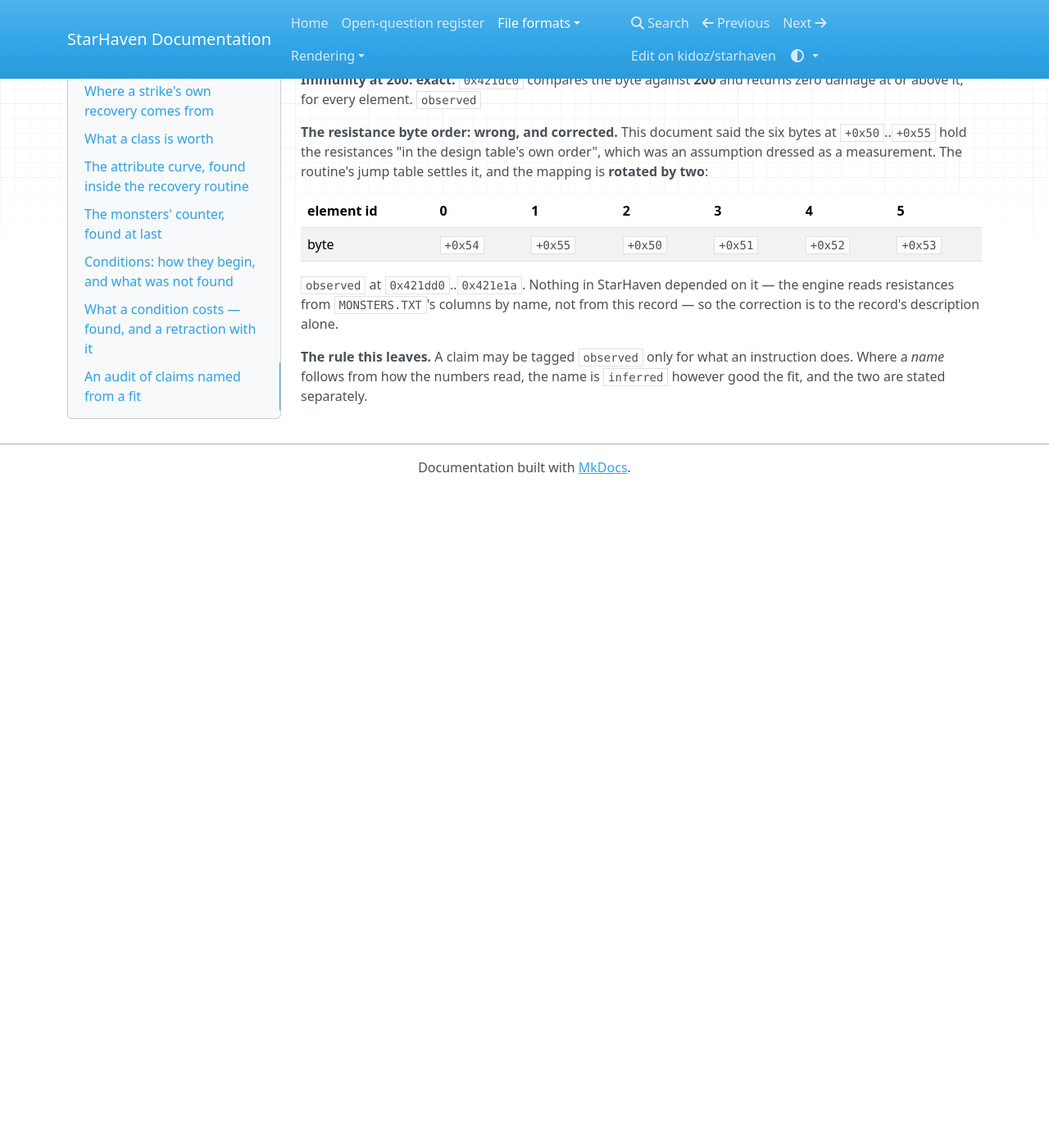
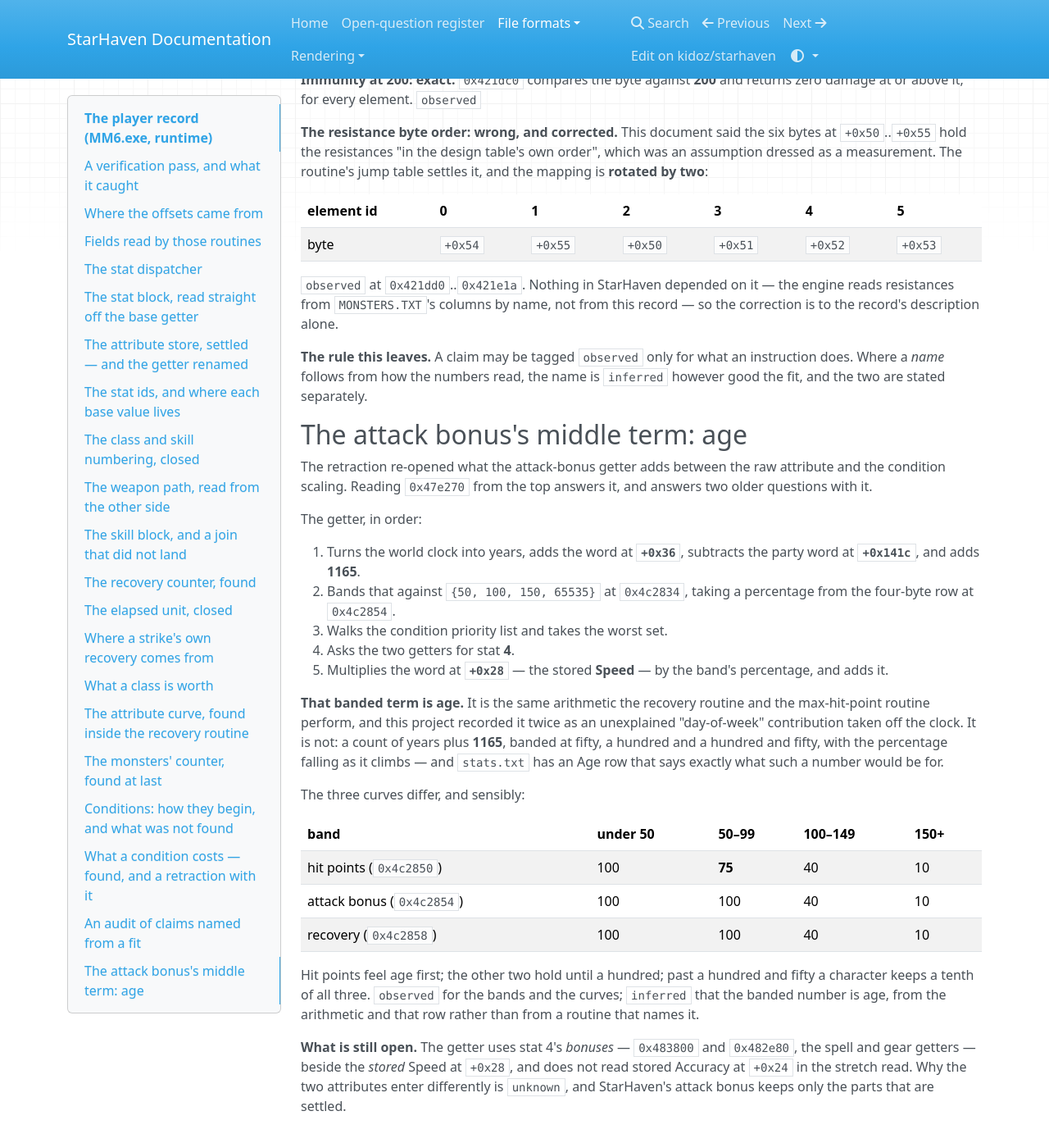
Before and after one commit to kidoz/starhaven, an MkDocs documentation site: the page built from docs/formats/player-record.md, in a window 1280 px wide and 1400 px high, scrolled down 11872 px. Shown: the top 1394 px of the window at 82% size. Built offline with MkDocs 1.6.1, drawn with Linux system fonts in a browser that asks for light colours; nearby versions of some CDN libraries; before the commit the page ends 12470 px from its top, so only the background shows below that.

Commit message:
Find the middle term: age, and the curves it bands

```diff
--- a/docs/formats/player-record.md
+++ b/docs/formats/player-record.md
@@ -669,3 +669,46 @@ this record — so the correction is to the record's description alone.
 **The rule this leaves.** A claim may be tagged `observed` only for what an
 instruction does. Where a *name* follows from how the numbers read, the name
 is `inferred` however good the fit, and the two are stated separately.
+
+## The attack bonus's middle term: age
+
+The retraction re-opened what the attack-bonus getter adds between the raw
+attribute and the condition scaling. Reading `0x47e270` from the top answers
+it, and answers two older questions with it.
+
+The getter, in order:
+
+1. Turns the world clock into years, adds the word at **`+0x36`**, subtracts
+   the party word at **`+0x141c`**, and adds **1165**.
+2. Bands that against `{50, 100, 150, 65535}` at `0x4c2834`, taking a
+   percentage from the four-byte row at `0x4c2854`.
+3. Walks the condition priority list and takes the worst set.
+4. Asks the two getters for stat **4**.
+5. Multiplies the word at **`+0x28`** — the stored **Speed** — by the band's
+   percentage, and adds it.
+
+**That banded term is age.** It is the same arithmetic the recovery routine
+and the max-hit-point routine perform, and this project recorded it twice as
+an unexplained "day-of-week" contribution taken off the clock. It is not: a
+count of years plus **1165**, banded at fifty, a hundred and a hundred and
+fifty, with the percentage falling as it climbs — and `stats.txt` has an Age
+row that says exactly what such a number would be for.
+
+The three curves differ, and sensibly:
+
+| band | under 50 | 50–99 | 100–149 | 150+ |
+| --- | --- | --- | --- | --- |
+| hit points (`0x4c2850`) | 100 | **75** | 40 | 10 |
+| attack bonus (`0x4c2854`) | 100 | 100 | 40 | 10 |
+| recovery (`0x4c2858`) | 100 | 100 | 40 | 10 |
+
+Hit points feel age first; the other two hold until a hundred; past a
+hundred and fifty a character keeps a tenth of all three. `observed` for the
+bands and the curves; `inferred` that the banded number is age, from the
+arithmetic and that row rather than from a routine that names it.
+
+**What is still open.** The getter uses stat 4's *bonuses* — `0x483800` and
+`0x482e80`, the spell and gear getters — beside the *stored* Speed at
+`+0x28`, and does not read stored Accuracy at `+0x24` in the stretch read.
+Why the two attributes enter differently is `unknown`, and StarHaven's
+attack bonus keeps only the parts that are settled.
```
Also changed, not shown: README.md (+10 -0 lines), 2 other files.
